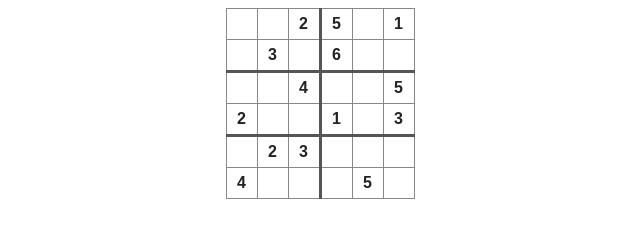
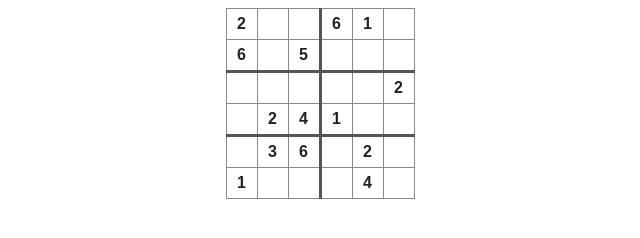
Before and after one commit to saardcs/midterm-2b, a plain HTML site: page component/index.html in a window 1280 px wide. Shown: the whole page, without its empty margins (320-960 px from the left). Drawn offline with Linux system fonts and the light colour scheme.

Commit message:
Update index.html

```diff
--- a/component/index.html
+++ b/component/index.html
@@ -56,12 +56,12 @@
   <table id="sudoku"></table>
   <script>
     const puzzle = [
-      [0, 0, 2, 5, 0, 1],
-      [0, 3, 0, 6, 0, 0],
-      [0, 0, 4, 0, 0, 5],
-      [2, 0, 0, 1, 0, 3],
-      [0, 2, 3, 0, 0, 0],
-      [4, 0, 0, 0, 5, 0]
+      [2, 0, 0, 6, 1, 0],
+      [6, 0, 5, 0, 0, 0],
+      [0, 0, 0, 0, 0, 2],
+      [0, 2, 4, 1, 0, 0],
+      [0, 3, 6, 0, 2, 0],
+      [1, 0, 0, 0, 4, 0]
     ];
 
     const table = document.getElementById('sudoku');
```
